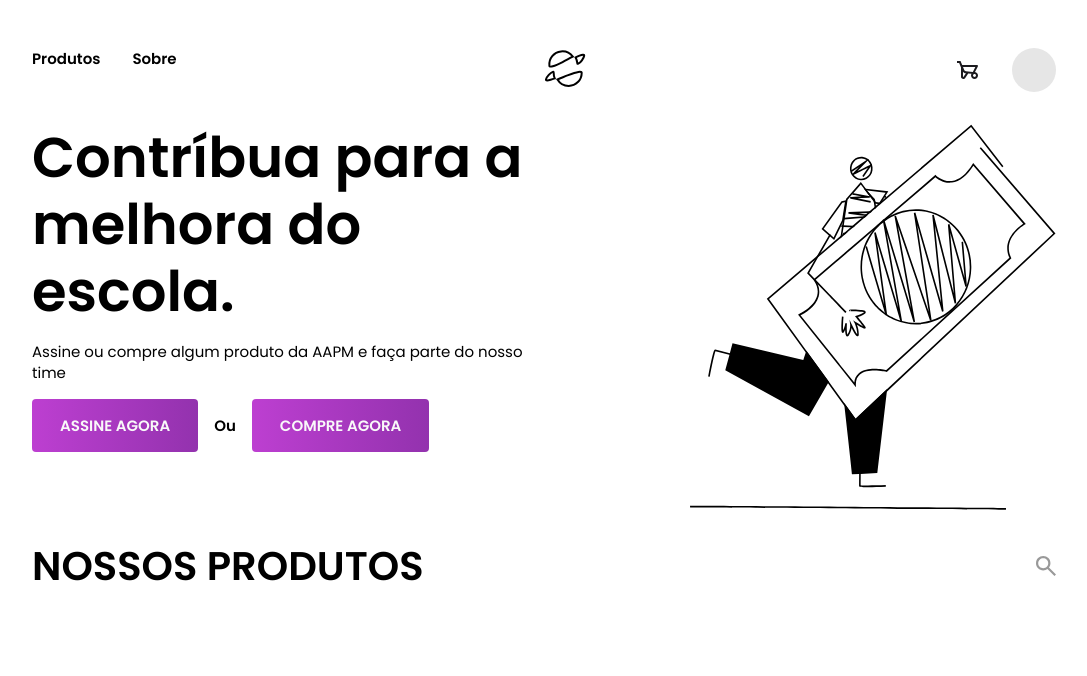
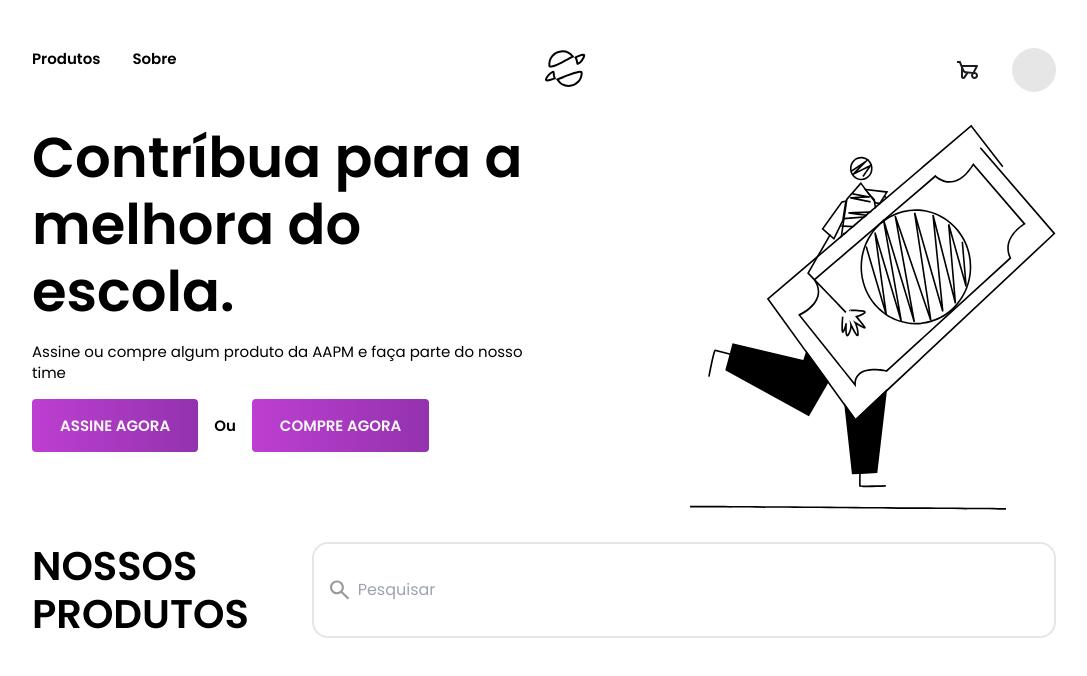
Before and after one commit to ryanNS3/E-commerce-AAPM, a React (Vite) app: page / in a window 1280 px wide. Shown: the top 676 px of the page, without its empty margins (96-1183 px from the left). Built offline with nearby package versions, Linux system fonts and the light colour scheme.

Commit message:
fix/ recriando a lógica de pesquisar

```diff
--- a/src/components/search/index.jsx
+++ b/src/components/search/index.jsx
@@ -1,30 +1,30 @@
 import React from 'react'
-
 import { SearchIcon } from '../../assets/search'
 
 export function Search({ valueForSearchProdut, onChange }) {
-  const [isEnableInputSearch, setIsEnableInputSearch] = React.useState(false)
-  const stylesDisableInput = ' w-0 opacity-0'
-  const stylesEnableInput = 'w-full opacity-1 border border-rosa-300'
-  const styleInput = isEnableInputSearch
-    ? stylesEnableInput
-    : stylesDisableInput
+  const [isInputFocused, setIsInputFocused] = React.useState(false)
 
-  function handleSearch(event) {
-    event.preventDefault()
-    setIsEnableInputSearch((prevEnable) => !prevEnable)
+  function handleFocus() {
+    setIsInputFocused(true)
+  }
+
+  function handleBlur() {
+    setIsInputFocused(false)
   }
 
   return (
-    <div className="flex">
+    <label
+      className={`flex items-center w-full gap-2 rounded-2xl border-2 p-4 duration-100 ${isInputFocused ? 'border-rosa-300' : 'border-cinza-100'} group-hover:border-rosa-300`}
+    >
+      <SearchIcon />
       <input
-        className={`${styleInput} duration-100`}
+        className="w-full outline-none" // Adicione outline-none para remover a borda padrão do input
         value={valueForSearchProdut}
         onChange={onChange}
+        onFocus={handleFocus}
+        onBlur={handleBlur}
+        placeholder='Pesquisar'
       />
-      <button onClick={handleSearch}>
-        {isEnableInputSearch ? <p>X</p> : <SearchIcon />}
-      </button>
-    </div>
+    </label>
   )
 }
```
